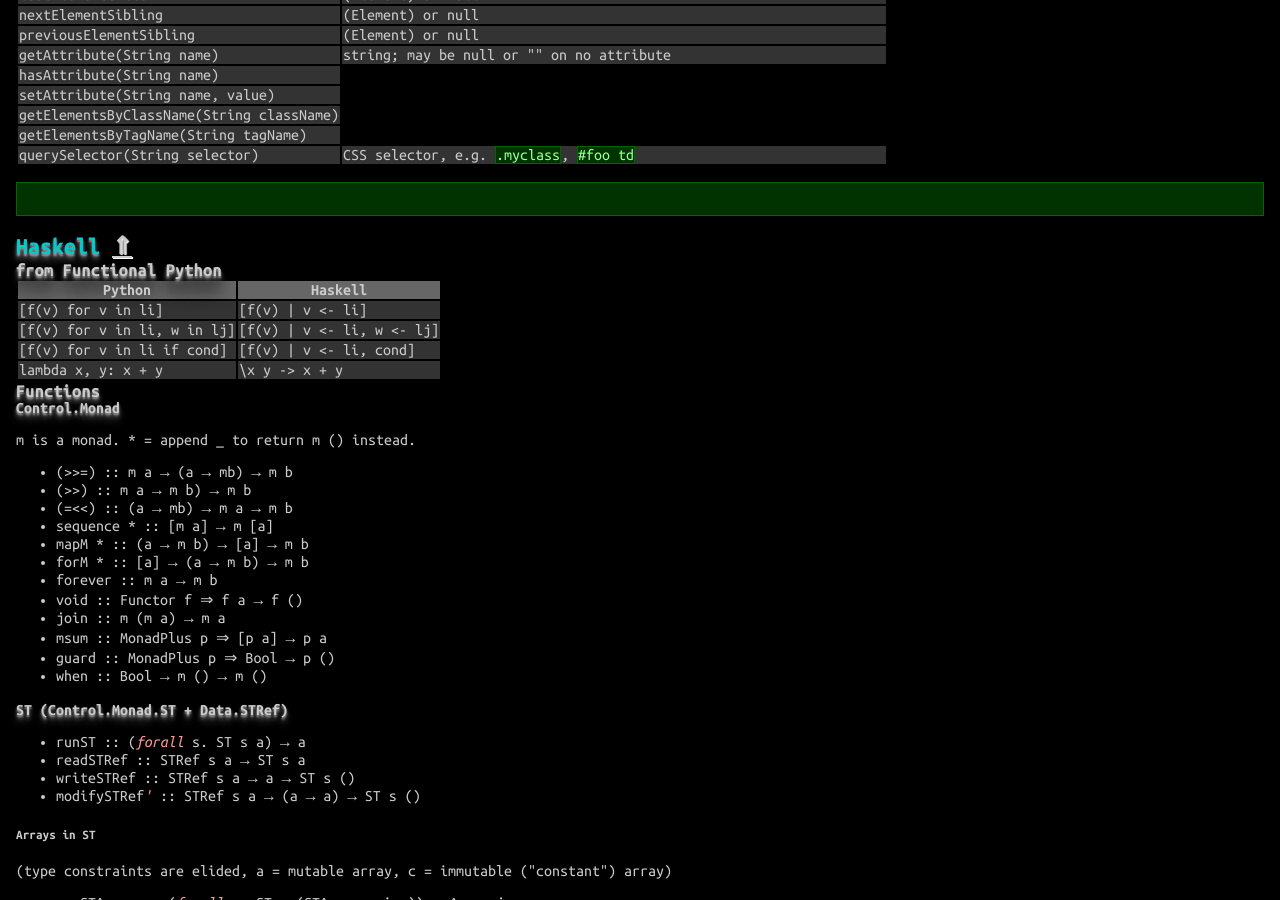
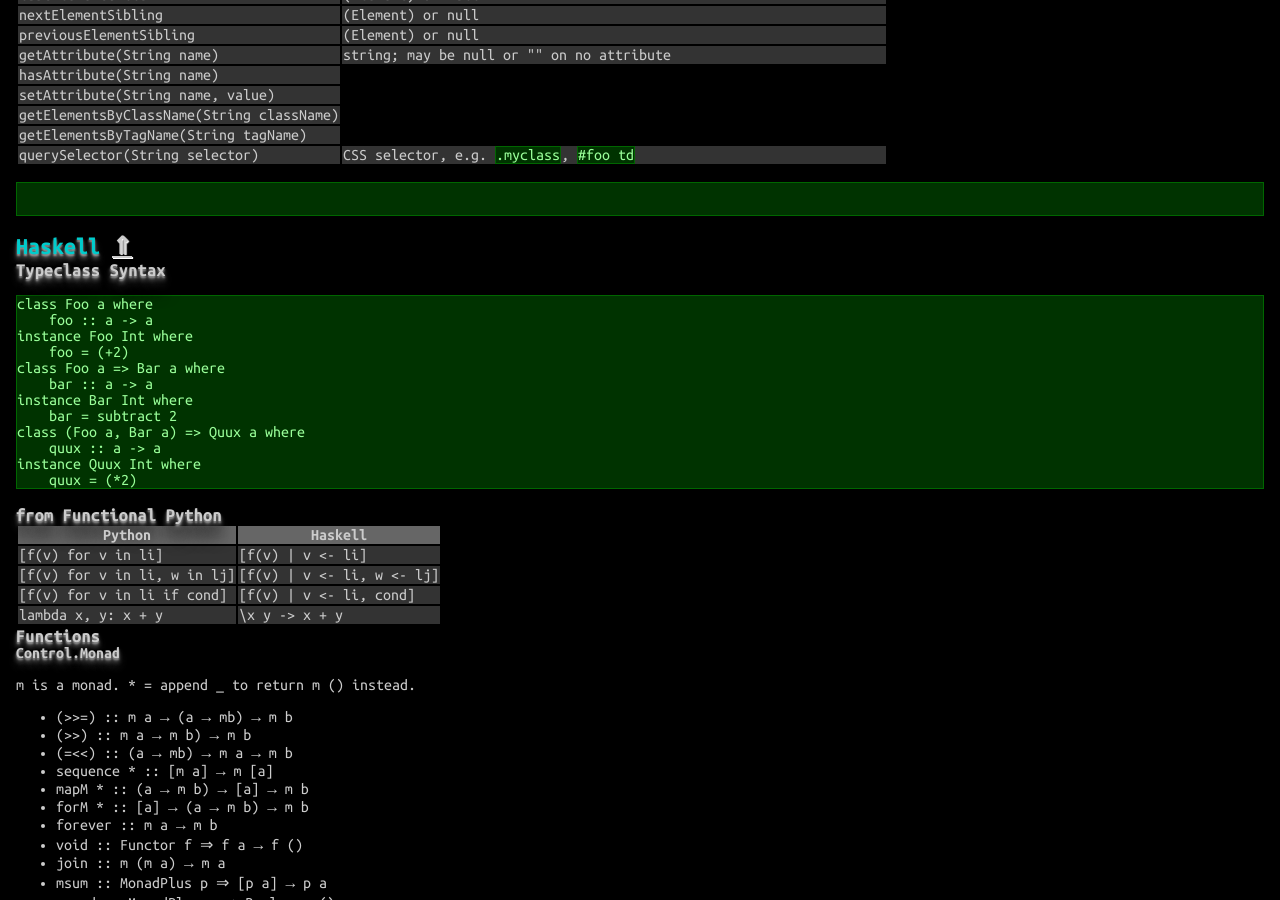
Before and after one commit to betaveros/betaveros.github.io, a Jekyll site: the page c/index.html, which Jekyll copies as it is, in a window 1280 px wide and 900 px high, scrolled down 5100 px. Built offline with Jekyll 4.4.1, drawn with Linux system fonts in a browser that asks for light colours.

Commit message:
Cheat sheet: Haskell typeclass syntax

```diff
--- a/c/index.html
+++ b/c/index.html
@@ -329,6 +329,19 @@
 		</div>
 		<h2 id="haskell"><span class="toggle" onClick="toggle('haskellcont');return false">Haskell</span> <a href="#top">&uArr;</a></h2>
 		<div id="haskellcont">
+			<h3>Typeclass Syntax</h3>
+<pre>class Foo a where
+	foo :: a -&gt; a
+instance Foo Int where
+	foo = (+2)
+class Foo a =&gt; Bar a where
+	bar :: a -&gt; a
+instance Bar Int where
+	bar = subtract 2
+class (Foo a, Bar a) =&gt; Quux a where
+	quux :: a -&gt; a
+instance Quux Int where
+	quux = (*2)</pre>
 			<h3>from Functional Python</h3>
 			<table>
 				<tr><th>Python</th><th>Haskell</th></tr>
```
